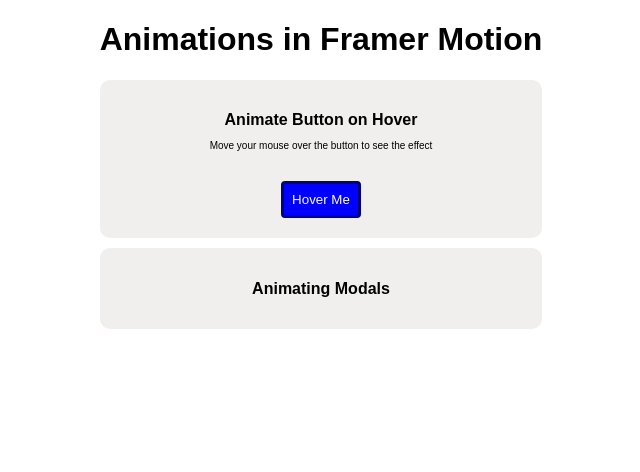
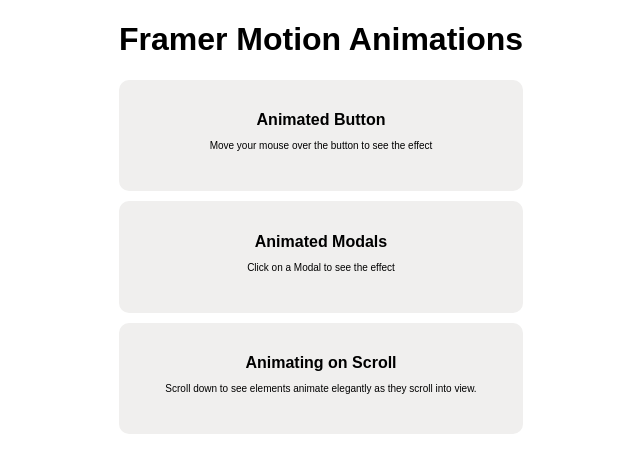
Before and after one commit to makeuseofcode/framer-motion-app, a React (Vite) app: page / in a window 1280 px wide. Shown: the top 472 px of the page, without its empty margins (319-959 px from the left). Built offline with nearby package versions, Linux system fonts and the light colour scheme.

Commit message:
Made a few changes

```diff
--- a/src/App.jsx
+++ b/src/App.jsx
@@ -5,15 +5,19 @@
   return (
     <>
       <header>
-        <h1>Animations in Framer Motion</h1>
+        <h1>Framer Motion Animations</h1>
       </header>
       <section>
-        <h4>Animate Button on Hover</h4>
+        <h4>Animated Button</h4>
         <div>Move your mouse over the button to see the effect</div>
-        <Button text="Hover Me" />
       </section>
       <section>
-        <h4>Animating Modals</h4>
+        <h4>Animated Modals</h4>
+        <div>Click on a Modal to see the effect</div>
+      </section>
+      <section>
+        <h4>Animating on Scroll</h4>
+        <div>Scroll down to see elements animate elegantly as they scroll into view.</div>
       </section>
     </>
   )
--- /dev/null
+++ b/src/components/Modal.jsx
@@ -0,0 +1,3 @@
+export default function Modal (){
+
+}
--- /dev/null
+++ b/src/components/ScrollElement.jsx
@@ -0,0 +1,3 @@
+export default function ScrollElement() {
+
+}
```
